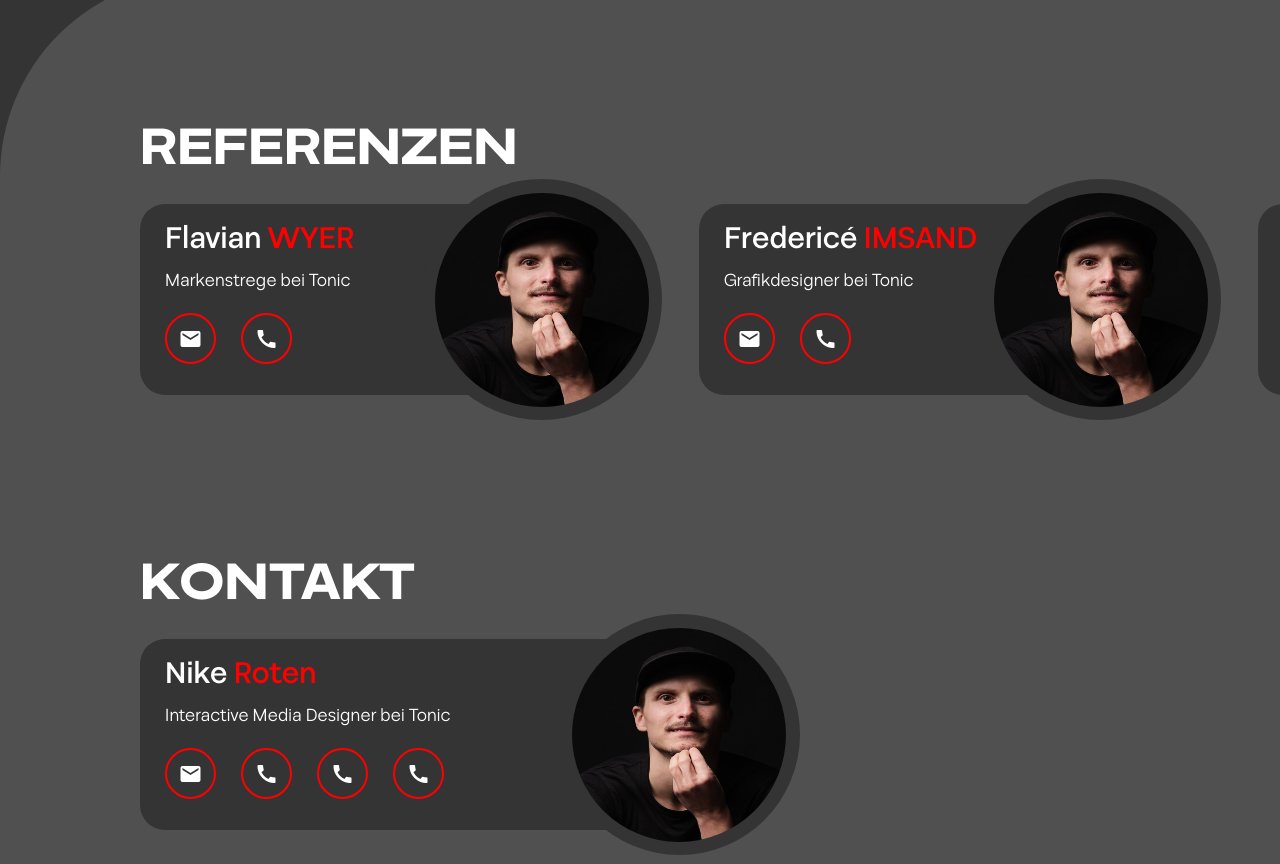
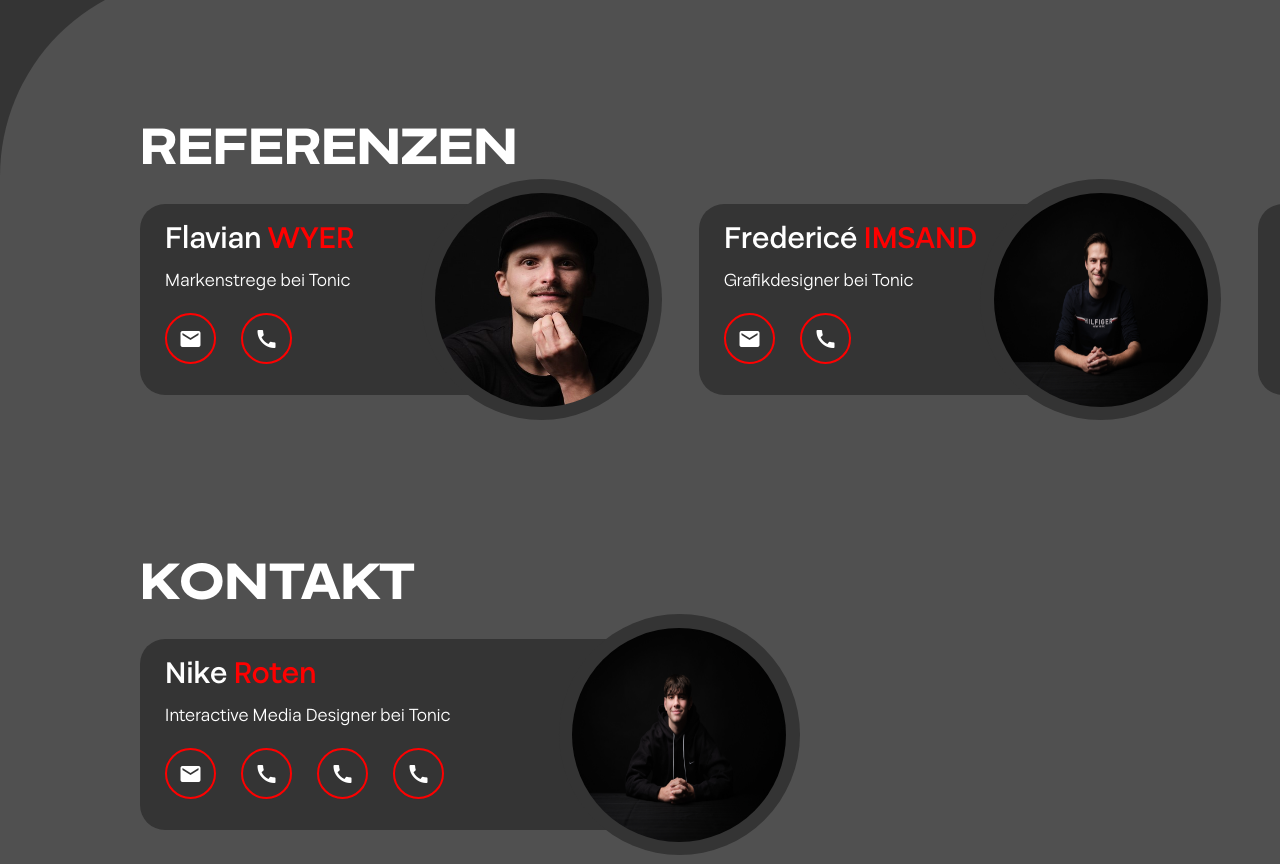
Before and after one commit to aaron04648/Portfolio, an Angular app: page / in a window 1280 px wide. Shown: the part 1696-2560 px from the top of the page. Built offline with nearby package versions, Linux system fonts and the light colour scheme.

Commit message:
enhance - footer : references picture

```diff
--- a/src/app/Modules/footer/footer.component.html
+++ b/src/app/Modules/footer/footer.component.html
@@ -32,7 +32,7 @@
       </div>
       <div class="picture-container">
         <img
-          src="../../../assets/img/flavian_wyer.jpg"
+          src="../../../assets/img/frederice_imsand.jpg"
           alt="Picture of Flavian WYER"
         />
       </div>
@@ -50,7 +50,7 @@
       </div>
       <div class="picture-container">
         <img
-          src="../../../assets/img/flavian_wyer.jpg"
+          src="../../../assets/img/michel_roten.jpg"
           alt="Picture of Flavian WYER"
         />
       </div>
@@ -73,7 +73,7 @@
       </div>
       <div class="picture-container">
         <img
-          src="../../../assets/img/flavian_wyer.jpg"
+          src="../../../assets/img/nike_roten.jpg"
           alt="Picture of Flavian WYER"
         />
       </div>
--- a/src/app/Modules/footer/footer.component.scss
+++ b/src/app/Modules/footer/footer.component.scss
@@ -74,6 +74,7 @@
         width: 214px;
         height: 214px;
         border-radius: 50%;
+        object-fit: fill;
       }
     }
   }
```
